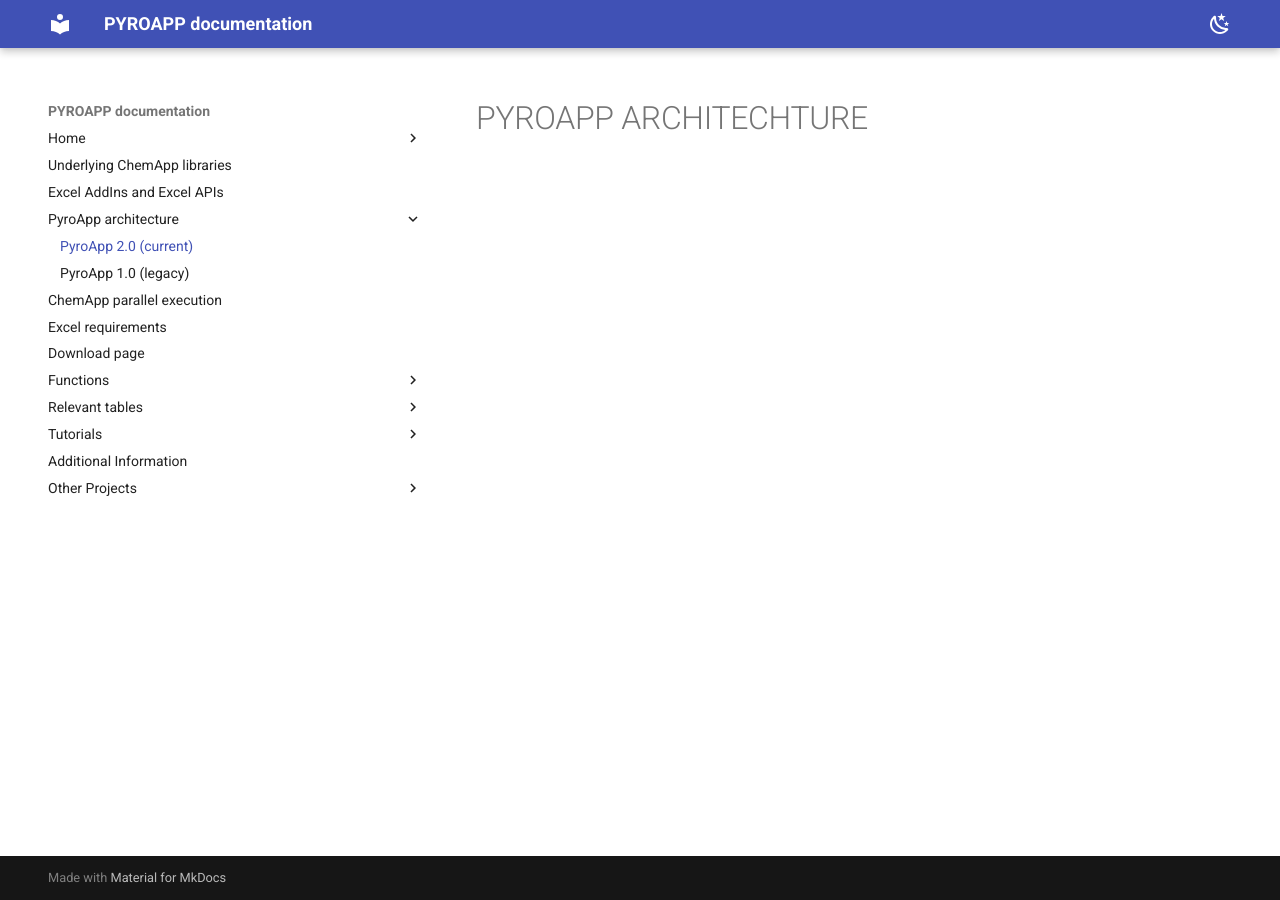
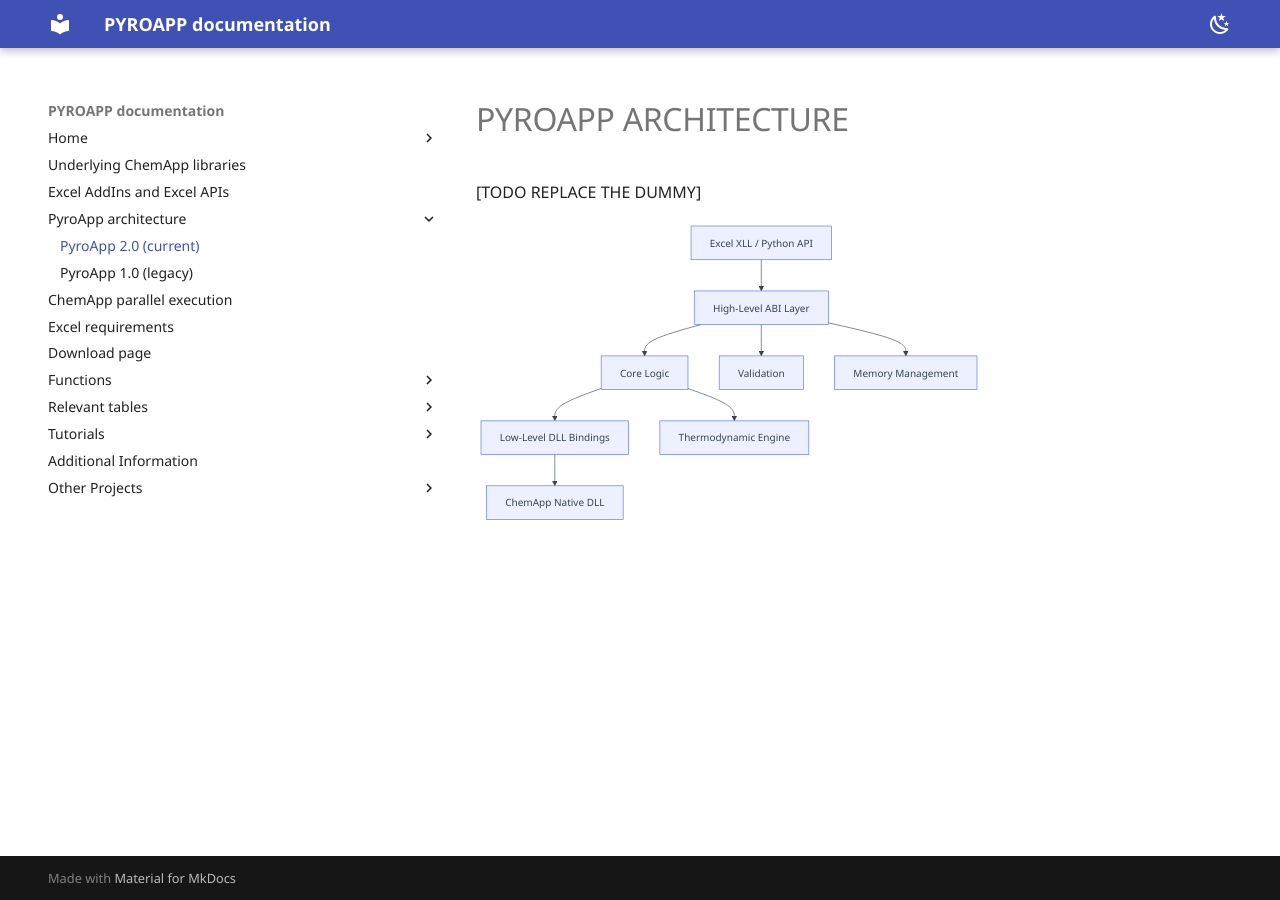
Before and after one commit to evnekdev/pyroapp-docs, an MkDocs documentation site: the page built from docs/pyroapp-architecture-2.0.md, in a window 1280 px wide. Built offline with MkDocs 1.6.1 and Material for MkDocs 9.7.7, drawn with Linux system fonts in a browser that asks for light colours; some web fonts are replaced.

Commit message:
small changes

````diff
--- a/docs/pyroapp-architecture-2.0.md
+++ b/docs/pyroapp-architecture-2.0.md
@@ -1 +1,16 @@
-# PYROAPP ARCHITECHTURE
+# PYROAPP ARCHITECTURE
+
+[TODO REPLACE THE DUMMY]
+
+```mermaid
+graph TD
+
+    A[Excel XLL / Python API] --> B[High-Level ABI Layer]
+    B --> C[Core Logic]
+    C --> D[Low-Level DLL Bindings]
+    D --> E[ChemApp Native DLL]
+
+    B --> F[Validation]
+    B --> G[Memory Management]
+    C --> H[Thermodynamic Engine]
+```
--- a/docs/stylesheets/extra.css
+++ b/docs/stylesheets/extra.css
@@ -11,3 +11,20 @@
 .md-grid {
     max-width: 95% !important;
 }
+
+
+/* Crisper text rendering */
+body {
+  -webkit-font-smoothing: auto;
+  -moz-osx-font-smoothing: auto;
+  text-rendering: optimizeLegibility;
+}
+
+/* Slightly heavier text in dark mode */
+[data-md-color-scheme="slate"] {
+  --md-text-font-weight: 450;
+}
+
+[data-md-color-scheme="slate"] .md-typeset {
+  font-weight: 450;
+}
--- a/mkdocs.yml
+++ b/mkdocs.yml
@@ -4,11 +4,24 @@ site_url: https://evnekdev.github.io/pyroapp-docs/
 plugins:
   - glightbox
 
+markdown_extensions:
+  - pymdownx.superfences:
+      custom_fences:
+        - name: mermaid
+          class: mermaid
+          format: !!python/name:pymdownx.superfences.fence_code_format
+
+extra_javascript:
+  - https://unpkg.com/mermaid@10/dist/mermaid.min.js
+
 extra_css:
   - stylesheets/extra.css
 
 theme:
   name: material
+  font:
+    text: Segoe UI
+    code: Consolas
   palette:
     - scheme: default
       toggle:
@@ -122,7 +135,7 @@ nav:
     - FactSage Solution database format and parsing : factsage-solution-format.md
     - ChemSage .DAT datafile format and parsing : chemsage-format.md
     - FactSage batch calculations (automated macros with GUI): fsmanager.md
-    - Easy Heat capacity/Heat content fitting for FactSage cpfit-project.md
+    - Easy Heat capacity/Heat content fitting for FactSage: cpfit-project.md
     - Cubic spline liquidus interpolation in binary systems : liqenginebin.md
     - ChemApp port to Rust: chemapp_rs.md
     - ChemApp port to Python (free alternative): chemapproxy.md
````
Also changed, not shown: docs/excel-requirements.md (+1 -1 lines), docs/index.md (+1 -1 lines), 1 other file.
